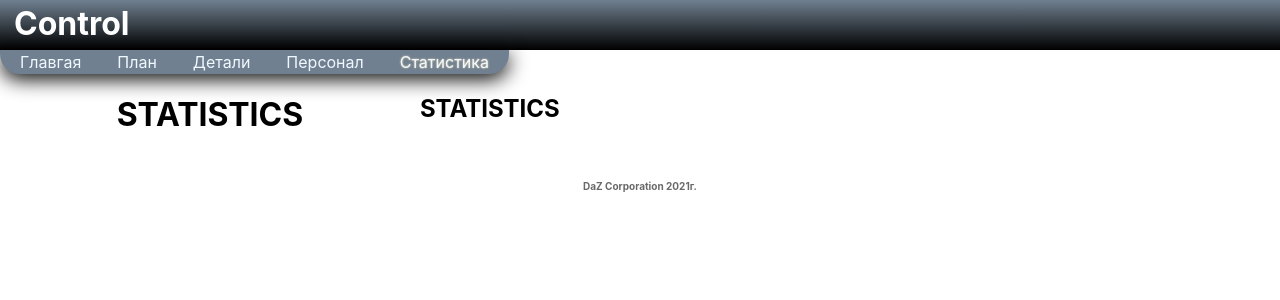
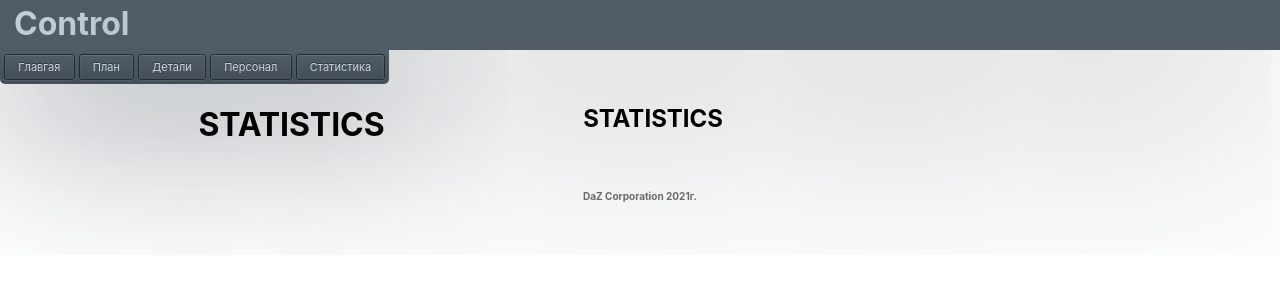
Before and after one commit to ZubayrM/control-frontend, a React (Create React App) app: page /statistics in a window 1280 px wide. Shown: the top 300 px of the page. Built offline with nearby package versions, Linux system fonts and the light colour scheme.

Commit message:
updated DetailController.js

```diff
--- a/src/App.css
+++ b/src/App.css
@@ -25,7 +25,7 @@ aside{
 .container{
     display: grid;
 
-    grid-template-columns: 120px 300px auto ;
+    grid-template-columns: auto 120px 300px auto ;
     grid-template-rows: 50px auto 100px;
     column-gap: 0;
     row-gap: 0;
--- a/src/component/Aside/Aside.js
+++ b/src/component/Aside/Aside.js
@@ -2,7 +2,7 @@ import React from "react";
 import {Route} from "react-router-dom";
 import General from "../Main/General/General";
 import Plan from "../Main/Plan/Plan";
-import Employees from "../Main/Employee/Employees";
+import EmployeeList from "../Main/Employee/EmployeeList";
 import Statistics from "../Main/Statistacs/Statistics";
 import DetailInfo from "./DetailInfo/DetailInfo";
 
@@ -11,8 +11,8 @@ const Aside = (props) => {
         <aside>
             <Route path='/main' render={() => <General />}/>
             <Route path='/plan' render={ () => <Plan />}/>
-            <Route path='/detail' render={ () => <DetailInfo />}/>
-            <Route path='/employee' render={ () => <Employees/>}/>
+            <Route path='/detail[]' render={ () => <DetailInfo />}/>
+            <Route path='/employee' render={ () => <EmployeeList/>}/>
             <Route path='/statistics' render={ () => <Statistics />}/>
         </aside>
     )
--- a/src/component/Header/Header.module.css
+++ b/src/component/Header/Header.module.css
@@ -1,12 +1,14 @@
 .header {
     /*background-color: slategray;*/
-    background: linear-gradient(slategray, black);
-    color: white;
+    background-color: rgb(81,92,102) ;
+    color: rgb(205,216,228);
     justify-items: left;
+    box-shadow: 0 10px 20em rgb(81,92,102);
 
 }
 
 .h1{
     margin: 4px;
     padding-left: 10px;
+
 }
--- a/src/component/Main/Details/DetailList.js
+++ b/src/component/Main/Details/DetailList.js
@@ -1,8 +1,11 @@
 import * as React from "react";
-import axios from "axios";
 import Detail from "./Detail";
 import style from "./Detail.module.css"
 import '../../../App.css'
+import DetailController from "../../../controller/DetailController";
+
+
+const detailController = DetailController
 
 export default class DetailList extends React.Component{
 
@@ -16,30 +19,28 @@ export default class DetailList extends React.Component{
             name: value.target.value
         })
     }
-    handleSubmit = value =>{
-        debugger
+    handleSubmit = () =>{
         const detail = {
             name: this.state.name
         };
-        axios.get("http://localhost:8082/detail/byName", {params:  {name: detail.name}} )
-                .then(res=> {
-                    const details = res.data;
-                    this.setState({details})
-                    debugger
-                })
-        debugger
-    }
 
-    // componentDidMount() {
-    //     axios.get("http://localhost:8082/detail/byName", this.state.name)
-    //         .then(res=> {
-    //             const details = res.data;
-    //             this.setState({details})
-    //         })
-    // }
+        if (detail.name.contains(Number)){
+            detailController.byCipher(detail.name).then(res=>{
+                const details = res.data;
+                this.setState({details})
+            })
+
+        }
+        else {
+            detailController.byName(detail.name).then(res=>{
+                const details = res.data;
+                this.setState({details})
+            })
+        }
 
 
 
+    }
 
     render() {
         return(
--- a/src/component/Main/Employee/Employee.jsx
+++ b/src/component/Main/Employee/Employee.jsx
@@ -1,5 +1,5 @@
 import React from 'react';
-import './EmployeeStyle.css'
+import './Employee.module.css'
 
 const Employee = (props) =>{
     return (
--- a/src/component/Main/Employee/Employees.js
+++ b/src/component/Main/Employee/EmployeeList.js
@@ -2,7 +2,7 @@ import React from 'react';
 import './../../../App.css'
 import Employee from "./Employee";
 
-const Employees = (props) => {
+const EmployeeList = (props) => {
 
     // let employeesList = props.employees.map(e => <Employee name = {e.name} surName = {e.surName}/>)
     return (
@@ -13,4 +13,4 @@ const Employees = (props) => {
     )
 }
 
-export default Employees
+export default EmployeeList
--- a/src/component/Main/Main.js
+++ b/src/component/Main/Main.js
@@ -1,7 +1,7 @@
 import React from 'react';
 import {Route} from "react-router-dom";
 import Plan from "./Plan/Plan";
-import Employees from "./Employee/Employees";
+import EmployeeList from "./Employee/EmployeeList";
 import General from "./General/General";
 import Statistics from "./Statistacs/Statistics";
 import DetailList from "./Details/DetailList";
@@ -14,7 +14,7 @@ const Main = (props) => {
                 <Route path='/main' render={() => <General />}/>
                 <Route path='/plan' render={ () => <Plan />}/>
                 <Route path='/detail' render={() => <DetailList />}/>
-                <Route path='/employee' render={ () => <Employees/>}/>
+                <Route path='/employee' render={ () => <EmployeeList/>}/>
                 <Route path='/statistics' render={ () => <Statistics />}/>
             </div>
         </main>
--- a/src/component/Nav/Nav.module.css
+++ b/src/component/Nav/Nav.module.css
@@ -1,31 +1,61 @@
 nav{
     padding: 2px;
-    box-shadow: 0 5px 20px black;
-    background-color: slategrey;
-    border-radius: 0 0 20px 20px;
+    box-shadow: 0 10px 10em rgb(81,92,102);
+    border-radius: 0 0 5px 5px;
     display: flex;
     width: fit-content;
+    background: rgb(81,92,102) linear-gradient(rgb(81,92,102), rgb(69,78,87));
 
 
 }
 
 a {
-    color: aliceblue;
+
+    margin: 2px;
+
+    font-size: 11px;
+
+    border: 1px solid rgba(33,43,52,1);
+    border-radius: 3px;
+
+    padding: 1px 1.2em;
+    outline: none;
+    user-select: none;
     text-decoration: none;
-    margin: 8px;
-    padding-right: 10px;
-    padding-left: 10px;
-    padding-bottom: 2px;
+    text-shadow: 0 -1px rgb(46,53,58);
+    display: inline-block;
+    line-height: 2em;
+    color: rgb(205,216,228);
+    box-shadow:
+            inset 0 1px rgba(101,114,126,1),
+            inset 0 0 1px rgba(140,150,170,.8),
+            0 1px rgb(83,94,104),
+            0 0 1px rgb(86,96,106);
+    background: rgb(81,92,102) linear-gradient(rgb(81,92,102), rgb(69,78,87));
 
 
 }
 
 .active{
-    /*color:  black;*/
-    /*padding-left: 15px;*/
-    text-shadow: 0 0 2px wheat;
-    /*box-shadow: 0 0 1px black;*/
-    /*font-weight: bold;*/
-    /*border-radius: 15px;*/
-    /*border: solid white 2px;*/
+    /*box-shadow:*/
+    /*        inset 0 1px 3px rgba(0,10,20,.5),*/
+    /*        0 1px rgb(83,94,104),*/
+    /*        0 0 1px rgb(86,96,106);*/
 }
+a:active{
+    box-shadow:
+            inset 0 1px 3px rgba(0,10,20,.5),
+            0 1px rgb(83,94,104),
+            0 0 1px rgb(86,96,106);
+}
+
+a:focus:not(:active){
+    border: 1px solid rgb(22,32,43);
+    border-bottom: 1px solid rgb(25,34,45);
+    background: rgb(53,61,71);
+    box-shadow:
+            inset 0 1px 3px rgba(0,10,20,.5),
+            0 1px rgb(83,94,104),
+            0 0 1px rgb(86,96,106);
+    pointer-events: none;
+}
--- /dev/null
+++ b/src/controller/DetailController.js
@@ -0,0 +1,50 @@
+import axios from "axios";
+
+const URL = "http://localhost:8082/detail"
+const BY_NAME = "/byName"
+const BY_CIPHER =  "/byCipher"
+const BY_EMPLOYEE = "/byEmployee"
+const BY_PRODUCT = "/byProduct"
+
+
+class DetailController{
+
+    byName(value) {
+        return  axios.get(URL + BY_NAME, {params: {
+            name: {value}
+            }})
+    }
+
+    byCipher(value) {
+        return  axios.get(URL + BY_CIPHER, {params: {
+            cipher: {value}
+            }})
+    }
+
+    byEmployee(value){
+         return axios.get(URL + BY_EMPLOYEE + "/" + value)
+    }
+
+    byProduct(value){
+        return axios.get(URL + BY_PRODUCT + "/" + value)
+    }
+
+    add(value){
+        return axios.post(URL, {value})
+    }
+
+    addAll(value){
+        return axios.post(URL, {value})
+    }
+
+    put(value){
+        return axios.put(URL, {value})
+    }
+
+    delete(value){
+        return axios.delete(URL + "/" + value)
+    }
+
+}
+
+export default new DetailController()
```
Also changed, not shown: src/component/Main/Employee/Employee.module.css (renamed from src/component/Main/Employee/EmployeeStyle.css), 1 other file (tests, documents, lock files or other folders).
